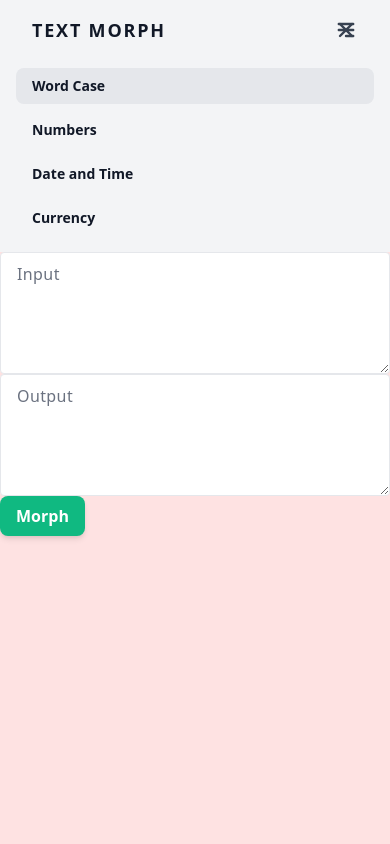
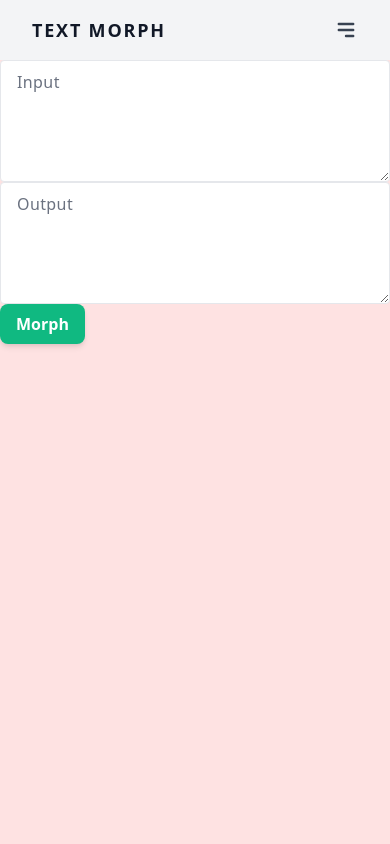
Before and after one commit to blai30/text-morph, an Angular app: page / in a window 390 px wide. Shown: the top 844 px of the page. Built offline with nearby package versions, Linux system fonts and the light colour scheme; what @tailwindcss/typography would draw is missing.

Commit message:
feat: add sidebar mobile menu

```diff
--- a/src/app/shared/layout/sidebar.component.html
+++ b/src/app/shared/layout/sidebar.component.html
@@ -4,14 +4,16 @@
       <a href="#" class="text-lg font-semibold tracking-widest text-gray-900 uppercase rounded-lg dark-mode:text-white focus:outline-none focus:shadow-outline">
         Text Morph
       </a>
-      <button class="rounded-lg md:hidden rounded-lg focus:outline-none focus:shadow-outline">
+
+      <button class="rounded-lg md:hidden rounded-lg focus:outline-none focus:shadow-outline" (click)="open = !open">
         <svg fill="currentColor" viewBox="0 0 20 20" class="w-6 h-6">
-          <path fill-rule="evenodd" d="M3 5a1 1 0 011-1h12a1 1 0 110 2H4a1 1 0 01-1-1zM3 10a1 1 0 011-1h12a1 1 0 110 2H4a1 1 0 01-1-1zM9 15a1 1 0 011-1h6a1 1 0 110 2h-6a1 1 0 01-1-1z" clip-rule="evenodd"></path>
-          <path fill-rule="evenodd" d="M4.293 4.293a1 1 0 011.414 0L10 8.586l4.293-4.293a1 1 0 111.414 1.414L11.414 10l4.293 4.293a1 1 0 01-1.414 1.414L10 11.414l-4.293 4.293a1 1 0 01-1.414-1.414L8.586 10 4.293 5.707a1 1 0 010-1.414z" clip-rule="evenodd"></path>
+          <path [ngClass]="{hidden: open}" fill-rule="evenodd" d="M3 5a1 1 0 011-1h12a1 1 0 110 2H4a1 1 0 01-1-1zM3 10a1 1 0 011-1h12a1 1 0 110 2H4a1 1 0 01-1-1zM9 15a1 1 0 011-1h6a1 1 0 110 2h-6a1 1 0 01-1-1z" clip-rule="evenodd"></path>
+          <path [ngClass]="{hidden: !open}" fill-rule="evenodd" d="M4.293 4.293a1 1 0 011.414 0L10 8.586l4.293-4.293a1 1 0 111.414 1.414L11.414 10l4.293 4.293a1 1 0 01-1.414 1.414L10 11.414l-4.293 4.293a1 1 0 01-1.414-1.414L8.586 10 4.293 5.707a1 1 0 010-1.414z" clip-rule="evenodd"></path>
         </svg>
       </button>
     </div>
-    <nav class="flex-grow md:block px-4 pb-4 md:pb-0 md:overflow-y-auto">
+
+    <nav [ngClass]="{block: open, hidden: !open}" class="flex-grow md:block px-4 pb-4 md:pb-0 md:overflow-y-auto">
       <a class="block px-4 py-2 mt-2 text-sm font-semibold text-gray-900 bg-gray-200 rounded-lg dark-mode:bg-gray-700 dark-mode:hover:bg-gray-600 dark-mode:focus:bg-gray-600 dark-mode:focus:text-white dark-mode:hover:text-white dark-mode:text-gray-200 hover:text-gray-900 focus:text-gray-900 hover:bg-gray-200 focus:bg-gray-200 focus:outline-none focus:shadow-outline" routerLink="/">
         Word Case
       </a>
--- a/src/app/shared/layout/sidebar.component.ts
+++ b/src/app/shared/layout/sidebar.component.ts
@@ -1,4 +1,4 @@
-import { Component, OnInit } from '@angular/core';
+import { Component } from '@angular/core';
 
 @Component({
   selector: 'app-layout-sidebar',
@@ -6,11 +6,8 @@ import { Component, OnInit } from '@angular/core';
   styles: [
   ]
 })
-export class SidebarComponent implements OnInit {
+export class SidebarComponent {
+  open = false;
 
   constructor() { }
-
-  ngOnInit(): void {
-  }
-
 }
```
